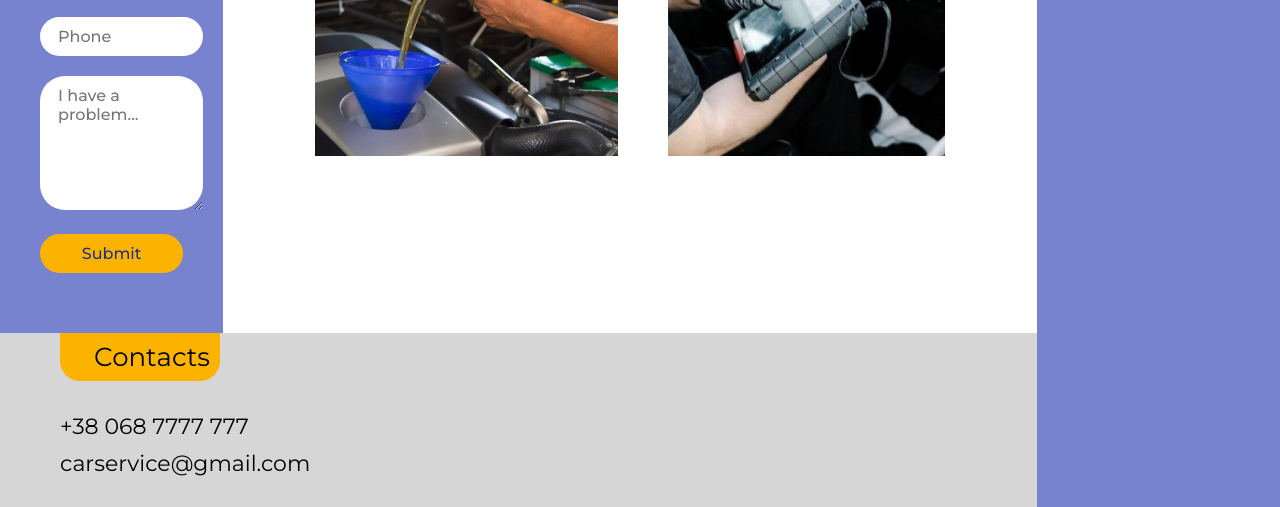
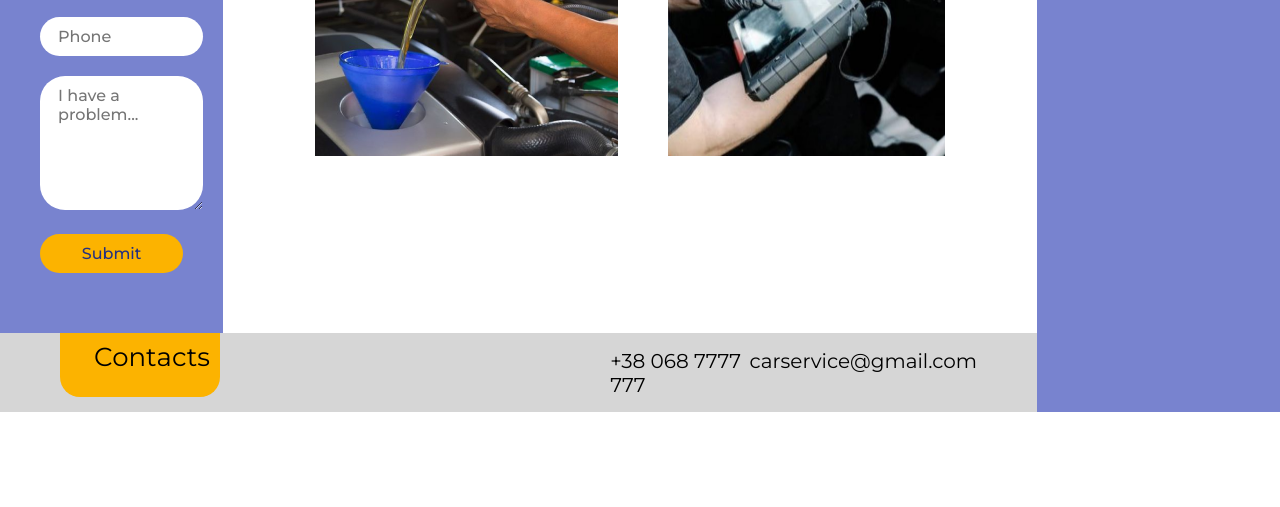
Before and after one commit to sashapanasiuk5/WEB_lab1, a plain HTML site: page index.html in a window 1280 px wide. Shown: the part 598-1105 px from the top of the page. After the commit the page ends 1010 px from the top, so only its background shows below. Drawn offline with Linux system fonts and the light colour scheme.

Commit message:
FIx bugs in header and footer

```diff
--- a/css/styles.css
+++ b/css/styles.css
@@ -45,6 +45,7 @@ header .logo{
 	position: relative;
 	min-width: 120px;
     max-height: 18px;
+    align-self: center;
 }
 .discount-banner::after{
 	content:"";
@@ -131,7 +132,18 @@ footer{
 	font-family: "Montserrat Regular";
 	background: #D6D6D6;
 	padding-left: 60px;
-	padding-bottom: 30px;
+	padding-right: 60px;
+	padding-bottom: 15px;
+	display: flex;
+	justify-content: space-between;
+}
+
+footer .info{
+	display: flex;
+	justify-content: space-between;
+	font-size: 20px;
+	padding-top: 16px;
+	width: 40%;
 }
 
 footer .title{
@@ -141,21 +153,10 @@ footer .title{
 	padding-right: 10px;
 	background: #FCB300;
 	border-radius: 0 0 20px 20px;
-	position: absolute;
 	text-align: end;
 	width:150px;
 }
 
-footer .info{
-	margin-top: 70px;
-    font-size: 22px;
-    display: flex;
-    width: 50%;
-    flex-direction: column;
-}
-footer .info span{
-	padding-top:10px;
-}
 
 .side-block{
 	background: #7883CF;
```
